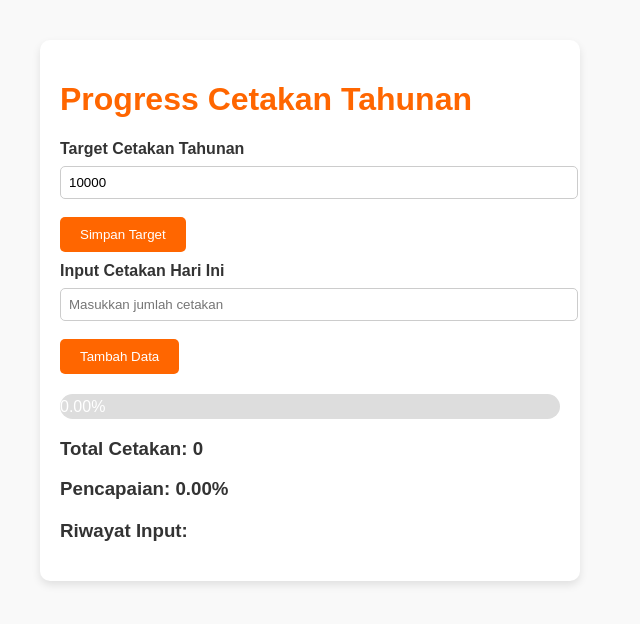
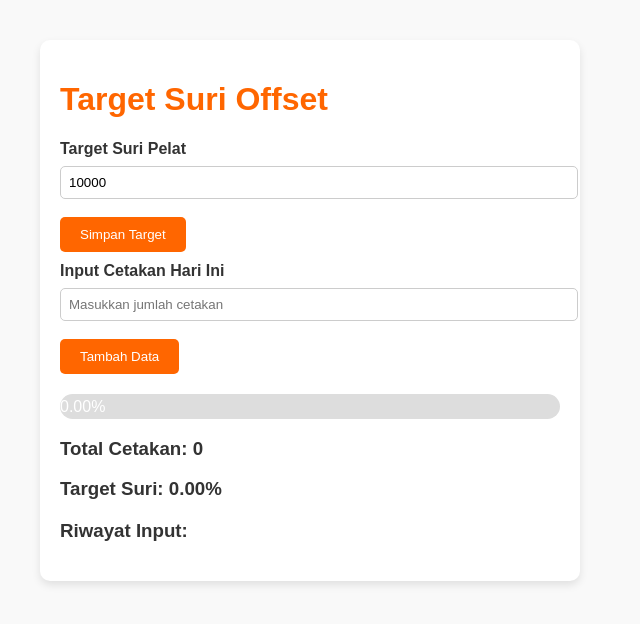
Before and after one commit to mikhaelnovalino/rizal, a plain HTML site: page index.html in a window 1280 px wide. Shown: the whole page, without its empty margins (0-640 px from the left). Drawn offline with Linux system fonts and the light colour scheme.

Commit message:
Update index.html

```diff
--- a/index.html
+++ b/index.html
@@ -68,9 +68,9 @@
 </head>
 <body>
   <div class="container">
-    <h1>Progress Cetakan Tahunan</h1>
+    <h1>Target Suri Offset</h1>
 
-    <label>Target Cetakan Tahunan</label>
+    <label>Target Suri Pelat</label>
     <input type="number" id="target" placeholder="Masukkan target cetakan">
     <button onclick="simpanTarget()">Simpan Target</button>
 
@@ -84,7 +84,7 @@
     </div>
 
     <h3>Total Cetakan: <span id="totalCetakan">0</span></h3>
-    <h3>Pencapaian: <span id="persentase">0%</span></h3>
+    <h3>Target Suri: <span id="persentase">0%</span></h3>
 
     <div class="data-list">
       <h3>Riwayat Input:</h3>
```
